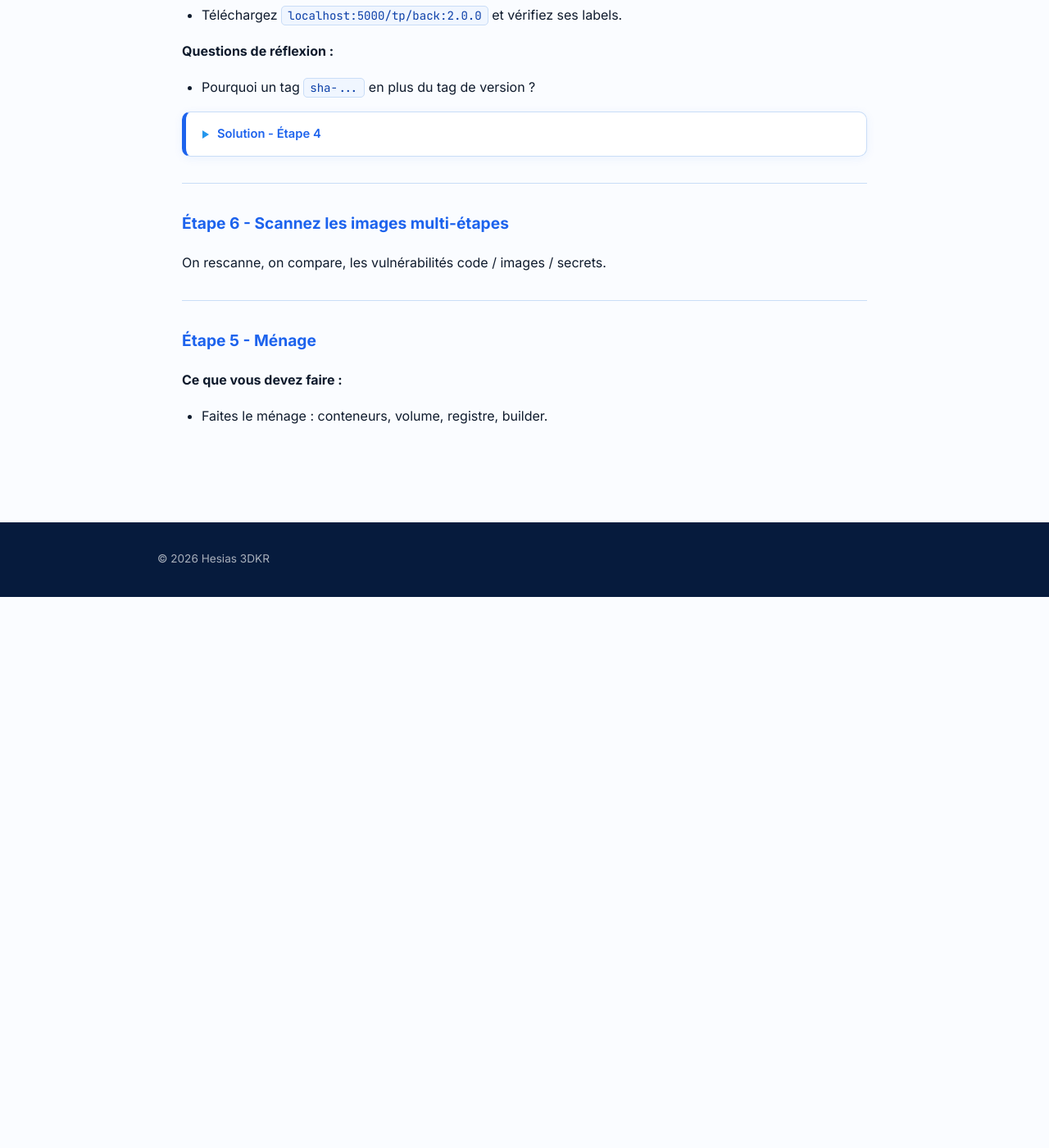
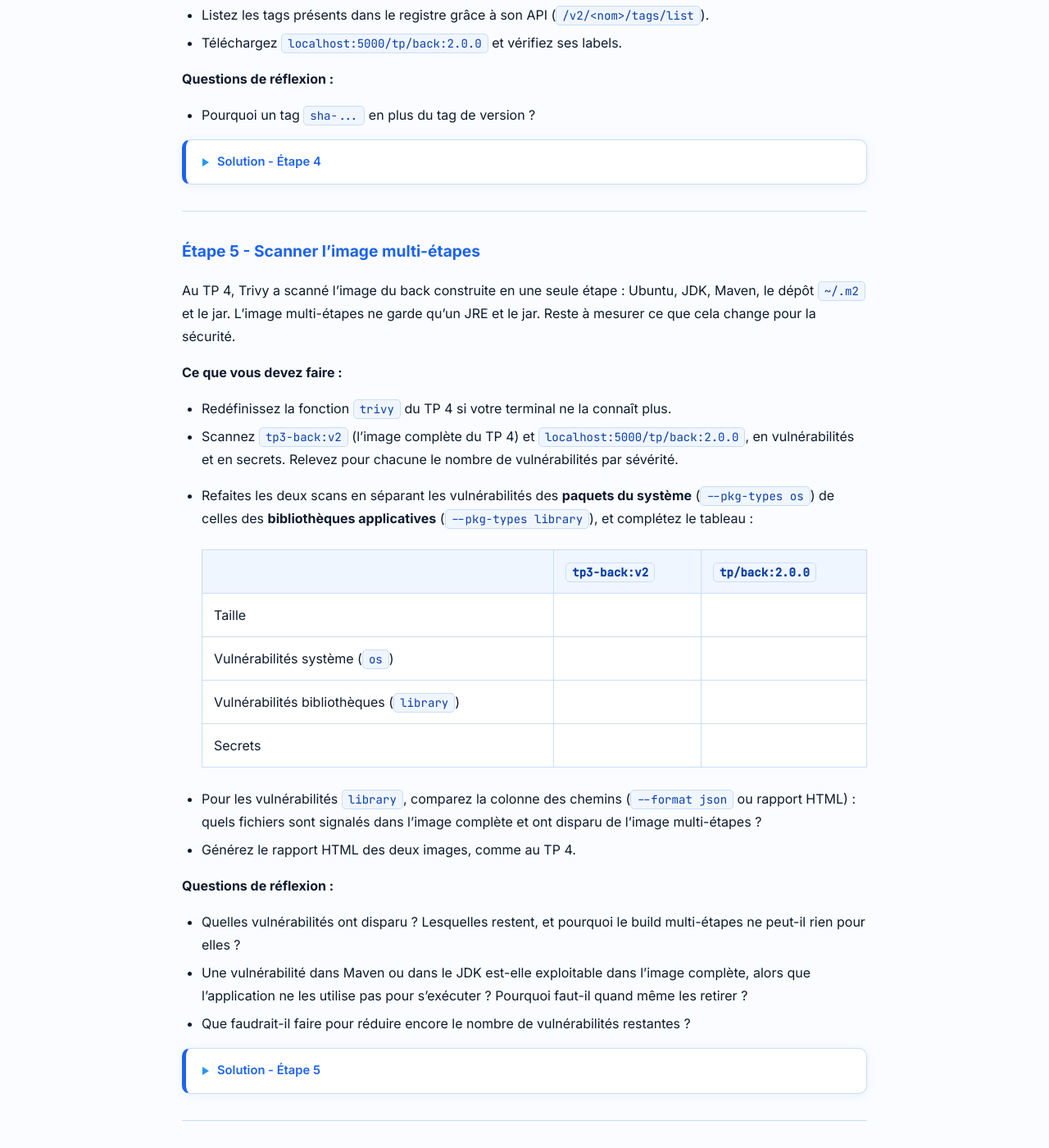
Before and after one commit to jviallon63/Hesias-3DKR, a Jekyll site: the page built from tp/5-buildx-multistage.md, in a window 1280 px wide and 1400 px high, scrolled down 5794 px. Shown: the whole window at 82% size. Built offline with Jekyll 4.4.1, drawn with Linux system fonts in a browser that asks for light colours; before the commit the page ends 6522 px from its top, so only the background shows below that; some of the changed text lies outside the part shown.

Commit message:
Review TP5 and add submodule

````diff
--- a/tp/5-buildx-multistage.md
+++ b/tp/5-buildx-multistage.md
@@ -211,7 +211,7 @@ Par défaut, **chaque étape** est exécutée pour la plateforme cible, donc sou
 **Ce que vous devez faire :**
 
 - Avec l'option `--platform`, construisez le back pour `linux/amd64` et `linux/arm64`. Notez le temps de build.
-- Ajoutez `--platform=$BUILDPLATFORM` sur le `FROM` de l'étape `build` du back et du front. Ajoutez dans l'étape `build` du back, juste après `FROM`, les lignes suivantes :
+- Ajoutez `--platform=$BUILDPLATFORM` sur le `FROM` de l'étape `build` du back et du front. Ajoutez à la fin de l'étape `build` du back, **après** `mvn package`, les lignes suivantes :
 
   ```dockerfile
   ARG BUILDPLATFORM
@@ -219,7 +219,7 @@ Par défaut, **chaque étape** est exécutée pour la plateforme cible, donc sou
   RUN echo "Construit sur $BUILDPLATFORM pour $TARGETPLATFORM"
   ```
 
-- Reconstruisez les deux images (back et front) pour les deux plateformes avec `--progress=plain`. Comparez le temps de build du back et lisez les lignes produites par `echo`.
+- Reconstruisez les deux images (back et front) pour les deux plateformes avec `--progress=plain`. Comparez le temps de build du back, comptez combien de fois `mvn package` est exécuté et lisez les lignes produites par `echo`.
 - Affichez l'index des deux images avec `docker buildx imagetools inspect`. Combien d'entrées comptez-vous ? À quoi correspondent les entrées `unknown/unknown` ?
 - Lancez le front en forçant l'architecture qui **n'est pas** celle de votre machine, en lui faisant afficher `uname -m` au lieu de démarrer nginx.
 
@@ -228,6 +228,7 @@ Par défaut, **chaque étape** est exécutée pour la plateforme cible, donc sou
 - Pourquoi l'étape finale peut-elle être produite pour une architecture étrangère sans émulation coûteuse, alors qu'elle est basée sur une image `arm64` ou `amd64` ?
 - Le jar du back embarque le driver SQLite, qui contient du code natif. Pourquoi fonctionne-t-il sur les deux architectures alors qu'il a été compilé une seule fois ?
 - Dans quel cas `--platform=$BUILDPLATFORM` ne suffirait-il pas ?
+- Pourquoi placer les `ARG` après `mvn package` et non juste après `FROM` ?
 
 {::nomarkdown}
 <details><summary>Solution - Étape 3</summary>
@@ -261,7 +265,9 @@ docker buildx build --platform linux/amd64,linux/arm64 \
   -t localhost:5000/tp/front:test --push front/
 ```
 
-Les deux lignes `echo` affichent la même plateforme de construction (la vôtre) et les deux plateformes cibles : l'étape `build` tourne en natif pour chaque cible, et produit le même jar. Le build est presque aussi rapide qu'un build mono-plateforme.
+`mvn package` n'apparaît qu'**une fois** dans la sortie : pour les deux cibles, les instructions jusqu'à `mvn package` sont identiques (même image de base, mêmes commandes), et BuildKit ne les exécute qu'une fois, en natif. Seul l'`echo` est exécuté deux fois : ses deux lignes affichent la même plateforme de construction (la vôtre) et les deux plateformes cibles. Le build est presque aussi rapide qu'un build mono-plateforme.
+
+Un `ARG` déclaré dans une étape devient une variable d'environnement de **tous les `RUN` qui le suivent**. Placé juste après `FROM`, `ARG TARGETPLATFORM` donnerait à `mvn package` une valeur différente pour chaque cible : BuildKit ne pourrait plus partager l'étape et lancerait Maven deux fois (en natif, mais deux fois).
 
 ```bash
 docker buildx imagetools inspect localhost:5000/tp/back:test
@@ -277,7 +283,7 @@ docker run --rm --platform linux/arm64 localhost:5000/tp/front:test uname -m   #
 
 Le point d'entrée de nginx n'exécute ses scripts et nginx que si la commande est `nginx` ; sinon, il exécute la commande demandée. L'architecture étrangère tourne sous émulation, de façon transparente.
 
-L'étape finale ne contient aucun `RUN` : elle ne fait que **copier** des fichiers sur une image de base déjà construite pour la bonne architecture. Rien n'est exécuté, donc rien n'est émulé. C'est une raison de plus pour éviter les `RUN` dans l'étape finale.
+L'étape finale du front ne contient aucun `RUN` : elle ne fait que **copier** des fichiers sur une image de base déjà construite pour la bonne architecture. Rien n'est exécuté, donc rien n'est émulé. Celle du back contient trois `RUN` (`apk upgrade`, `addgroup`/`adduser`, `mkdir`/`chown`) : ils sont exécutés sous émulation pour l'architecture étrangère, mais ce sont des commandes courtes, sans commune mesure avec un build Maven. C'est une raison de plus pour limiter les `RUN` dans l'étape finale.
 
 Le driver SQLite (`sqlite-jdbc`) embarque ses bibliothèques natives pour toutes les plateformes courantes, et charge la bonne au démarrage. Le jar est donc réellement indépendant de l'architecture.
 
@@ -364,16 +370,87 @@ Le tag de version dit ce que l'équipe a voulu publier ; le tag `sha-...` dit ex
 
 ---
 
-## Étape 6 - Scannez les images multi-étapes
+## Étape 5 - Scanner l'image multi-étapes
 
-On rescanne, on compare, les vulnérabilités code / images / secrets.
+Au TP 4, Trivy a scanné l'image du back construite en une seule étape : Ubuntu, JDK, Maven, le dépôt `~/.m2` et le jar. L'image multi-étapes ne garde qu'un JRE et le jar. Reste à mesurer ce que cela change pour la sécurité.
+
+**Ce que vous devez faire :**
+
+- Redéfinissez la fonction `trivy` du TP 4 si votre terminal ne la connaît plus.
+- Scannez `tp3-back:v2` (l'image complète du TP 4) et `localhost:5000/tp/back:2.0.0`, en vulnérabilités et en secrets. Relevez pour chacune le nombre de vulnérabilités par sévérité.
+- Refaites les deux scans en séparant les vulnérabilités des **paquets du système** (`--pkg-types os`) de celles des **bibliothèques applicatives** (`--pkg-types library`), et complétez le tableau :
+
+  | | `tp3-back:v2` | `tp/back:2.0.0` |
+  | --- | --- | --- |
+  | Taille | | |
+  | Vulnérabilités système (`os`) | | |
+  | Vulnérabilités bibliothèques (`library`) | | |
+  | Secrets | | |
+
+- Pour les vulnérabilités `library`, comparez la colonne des chemins (`--format json` ou rapport HTML) : quels fichiers sont signalés dans l'image complète et ont disparu de l'image multi-étapes ?
+- Générez le rapport HTML des deux images, comme au TP 4.
+
+**Questions de réflexion :**
+
+- Quelles vulnérabilités ont disparu ? Lesquelles restent, et pourquoi le build multi-étapes ne peut-il rien pour elles ?
+- Une vulnérabilité dans Maven ou dans le JDK est-elle exploitable dans l'image complète, alors que l'application ne les utilise pas pour s'exécuter ? Pourquoi faut-il quand même les retirer ?
+- Que faudrait-il faire pour réduire encore le nombre de vulnérabilités restantes ?
+
+{::nomarkdown}
+<details><summary>Solution - Étape 5</summary>
+{:/nomarkdown}
+
+```bash
+trivy() {
+  docker run --rm \
+    -v /var/run/docker.sock:/var/run/docker.sock \
+    -v trivy-cache:/root/.cache \
+    -v "$PWD":/work -w /work \
+    "aquasec/trivy:0.76.1" "$@"
+}
+
+for image in tp3-back:v2 localhost:5000/tp/back:2.0.0; do
+  trivy image --scanners vuln,secret "$image"
+done
+
+for image in tp3-back:v2 localhost:5000/tp/back:2.0.0; do
+  for type in os library; do
+    echo "== $image - $type"
+    trivy image --quiet --scanners vuln --pkg-types "$type" "$image" | grep '^Total'
+  done
+done
+
+trivy image --quiet --scanners vuln --pkg-types library --format json tp3-back:v2 \
+  | jq -r '.Results[].Target' | sort -u
+
+for image in tp3-back:v2 localhost:5000/tp/back:2.0.0; do
+  trivy image --format template --template "@/work/html.tpl" \
+    -o "report-$(echo "$image" | tr '/:' '--').html" "$image"
+done
+```
+
+Les chiffres exacts dépendent de la date du scan, mais la tendance est nette :
+
+- **paquets du système** : l'image complète embarque Ubuntu et tous les paquets tirés par `openjdk-21-jdk-headless` et `maven`. L'image multi-étapes ne contient qu'Alpine et le JRE, mis à jour par `apk upgrade` : il ne reste que peu de vulnérabilités, souvent aucune critique ;
+- **bibliothèques** : dans l'image complète, Trivy analyse aussi les jars de Maven (`/usr/share/maven/lib`) et tout le dépôt `/root/.m2` (plugins et dépendances de build). Ces cibles disparaissent : il ne reste que `/app/app.jar` et les bibliothèques qu'il embarque ;
+- **secrets** : seuls les fichiers de l'image finale sont scannés. Un secret utilisé dans l'étape `build` n'apparaît pas dans l'image finale, à condition de ne pas l'avoir copié avec `COPY --from` (et il reste visible dans le cache de build : pour un secret de build, on utilise `RUN --mount=type=secret`).
+
+Les vulnérabilités du jar applicatif sont **identiques** dans les deux images : le build multi-étapes retire les outils de construction, pas les dépendances de l'application. Pour les corriger, il faut monter leur version dans `pom.xml` et reconstruire.
+
+Une vulnérabilité dans Maven ou `javac` n'est pas appelée par l'application, mais un attaquant qui obtient un accès au conteneur peut s'en servir, et chaque outil présent élargit ce qu'il peut faire. Surtout, ces alertes noient les vulnérabilités réellement importantes : un rapport court est un rapport lu.
+
+Pour aller plus loin : une image de base plus petite (`gcr.io/distroless/java21-debian12`, sans shell ni gestionnaire de paquets), un JRE réduit aux seuls modules nécessaires avec `jlink`, et une reconstruction régulière pour profiter des correctifs des images de base.
+
+{::nomarkdown}
+</details>
+{:/nomarkdown}
 
 ---
 
-## Étape 5 - Ménage
+## Étape 6 - Ménage
 
 **Ce que vous devez faire :**
 
-- Faites le ménage : conteneurs, volume, registre, builder.
+- Faites le ménage : conteneurs, volume, builder.
 
 {% endraw %}
````
Also changed, not shown: other parts of tp/5-buildx-multistage.md (+6 -3 lines), .gitmodules (added).
